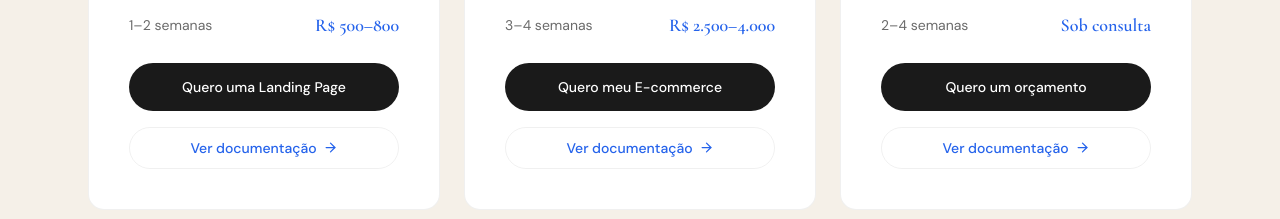
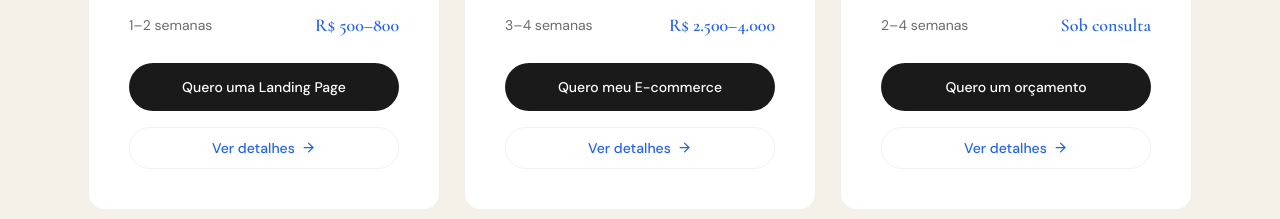
Before and after one commit to eduardo-Ciudad/ciudad.dev, a Next.js app: page / in a window 1280 px wide. Shown: the part 2980-3199 px from the top of the page. Built offline with nearby package versions, Linux system fonts and the light colour scheme.

Commit message:
copy(services): rename doc link to "Ver detalhes"
Co-Authored-By: Claude Opus 4.6 <noreply@anthropic.com>

```diff
--- a/src/components/Services.tsx
+++ b/src/components/Services.tsx
@@ -186,7 +186,7 @@ export function Services() {
                     href={`/servicos/${service.slug}`}
                     className="group/doc w-full mt-4 py-2.5 px-5 border border-card-border rounded-full text-sm font-medium text-accent hover:bg-accent-light hover:border-accent-border transition-colors flex items-center justify-center gap-1.5"
                   >
-                    Ver documentação
+                    Ver detalhes
                     <ArrowRight
                       size={15}
                       className="transition-transform duration-200 group-hover/doc:translate-x-1"
```
